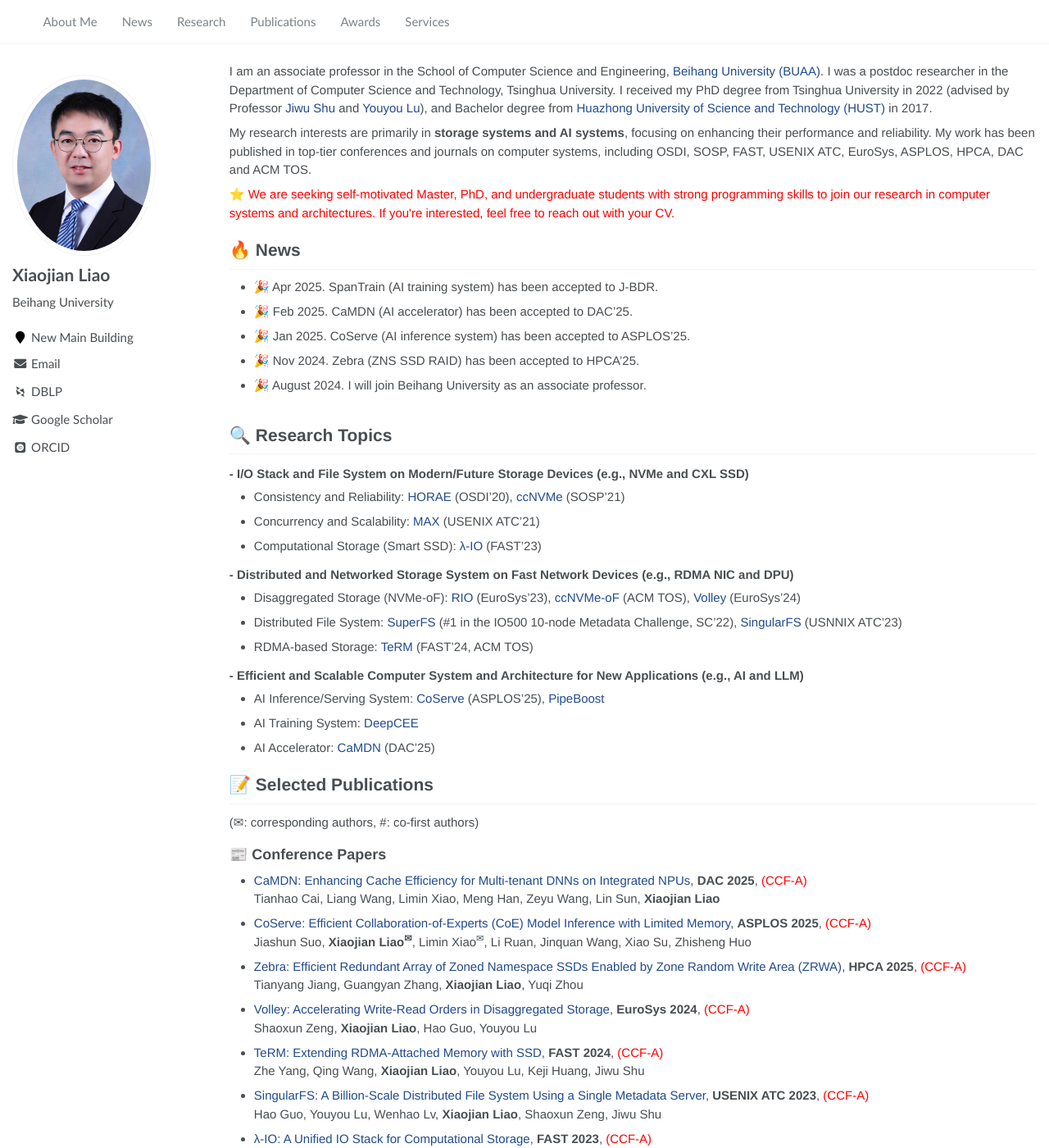
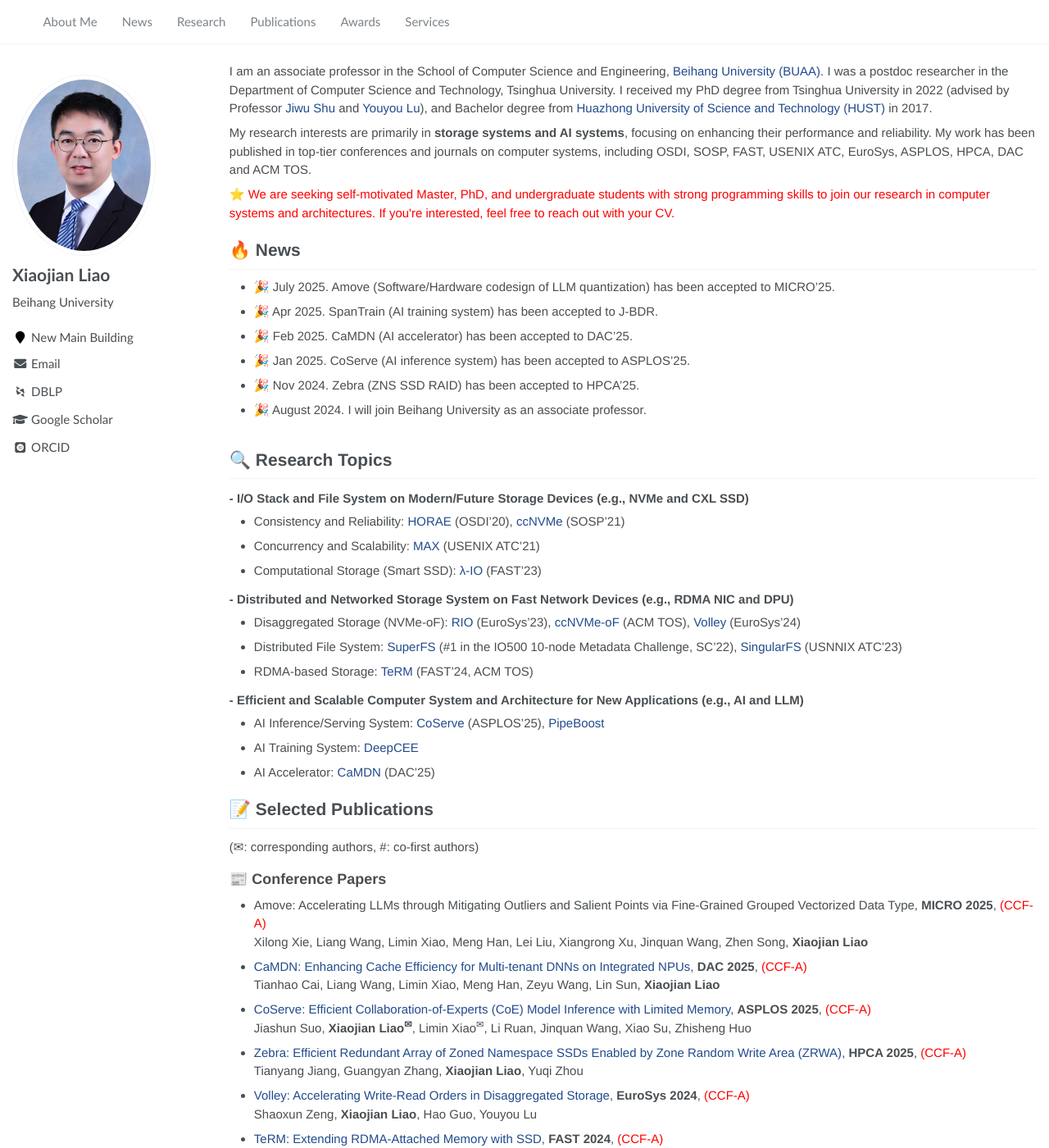
Before and after one commit to liaoxiaojian/liaoxiaojian.github.io, a Jekyll site: the page built from _pages/about.md, in a window 1280 px wide and 1400 px high. Shown: the whole window at 82% size. Built offline with Jekyll 4.4.1, drawn with Linux system fonts in a browser that asks for light colours; some web fonts are replaced.

Commit message:
update micro2025

```diff
--- a/_pages/about.md
+++ b/_pages/about.md
@@ -22,6 +22,7 @@ My work has been published in top-tier conferences and journals on computer syst
 <span class='anchor' id='news'></span>
 
 # 🔥 News
+- 🎉 July 2025. Amove (Software/Hardware codesign of LLM quantization) has been accepted to MICRO'25.
 - 🎉 Apr 2025. SpanTrain (AI training system) has been accepted to J-BDR.
 - 🎉 Feb 2025. CaMDN (AI accelerator) has been accepted to DAC'25.
 - 🎉 Jan 2025. CoServe (AI inference system) has been accepted to ASPLOS'25.
@@ -51,6 +52,8 @@ My work has been published in top-tier conferences and journals on computer syst
 # 📝 Selected Publications
 (✉: corresponding authors, #: co-first authors)
 ## 📰 Conference Papers
+- Amove: Accelerating LLMs through Mitigating Outliers and Salient Points via Fine-Grained Grouped Vectorized Data Type, **MICRO 2025**, <font color="red">(CCF-A)</font>\\
+  Xilong Xie, Liang Wang, Limin Xiao, Meng Han, Lei Liu, Xiangrong Xu, Jinquan Wang, Zhen Song, **Xiaojian Liao**
 - [CaMDN: Enhancing Cache Efficiency for Multi-tenant DNNs on Integrated NPUs](https://www.arxiv.org/abs/2505.06625), **DAC 2025**, <font color="red">(CCF-A)</font>\\
 Tianhao Cai, Liang Wang, Limin Xiao, Meng Han, Zeyu Wang, Lin Sun, **Xiaojian Liao**
 - [CoServe: Efficient Collaboration-of-Experts (CoE) Model Inference with Limited Memory](https://dl.acm.org/doi/10.1145/3676641.3715986), **ASPLOS 2025**, <font color="red">(CCF-A)</font> \\
```
